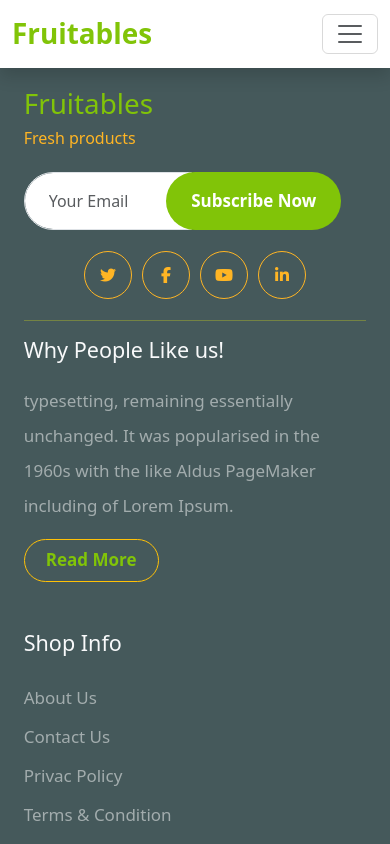
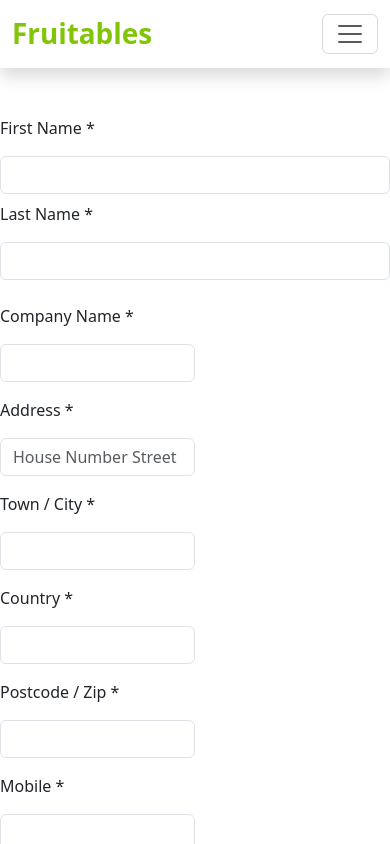
Before and after one commit to ravib7/Fruitable, a React (Vite) app: page /Fruitable/chackout in a window 390 px wide. Built offline with nearby package versions, Linux system fonts and the light colour scheme.

Commit message:
Automatic commit

```diff
--- /dev/null
+++ b/src/components/CheckoutForm.jsx
@@ -0,0 +1,65 @@
+import React from 'react'
+
+const CheckoutForm = () => {
+    return <>
+        <form className='my-5'>
+            <div className="row">
+                <div className="col-md-6 col-lg-3">
+                    <label className="form-label">First Name *</label>
+                    <input type="text" className="form-control my-2" />
+                </div>
+                <div className="col-md-6 col-lg-3">
+                    <label className="form-label">Last Name *</label>
+                    <input type="text" className="form-control my-2" />
+                </div>
+            </div>
+            <div className='my-3'>
+                <label className="form-label">Company Name *</label>
+                <input type="text" className="form-control w-50 my-2" />
+            </div>
+            <div>
+                <label className="form-label">Address *</label>
+                <input type="text" placeholder='House Number Street Name ' className="form-control w-50 my-2" />
+            </div>
+            <div className='my-3'>
+                <label className="form-label">Town / City *</label>
+                <input type="text" className="form-control w-50 my-2" />
+            </div>
+            <div>
+                <label className="form-label">Country *</label>
+                <input type="text" className="form-control w-50 my-2" />
+            </div>
+            <div className='my-3'>
+                <label className="form-label">Postcode / Zip *</label>
+                <input type="text" className="form-control w-50 my-2" />
+            </div>
+            <div>
+                <label className="form-label">Mobile *</label>
+                <input type="text" className="form-control w-50 my-2" />
+            </div>
+            <div className='my-3'>
+                <label className="form-label">Email Address *</label>
+                <input type="text" className="form-control w-50 my-2" />
+            </div>
+            <div class="form-check">
+                <input class="form-check-input" type="checkbox" value="" id="id" />
+                <label class="form-check-label" for="id">
+                    Create an account?
+                </label>
+            </div>
+            <hr className='w-50' />
+            <div class="form-check my-3">
+                <input class="form-check-input" type="checkbox" value="" id="id" />
+                <label class="form-check-label" for="id">
+                    Ship to a different address?
+                </label>
+            </div>
+            <div class="form-floating">
+                <textarea class="form-control w-50" style={{ height: "250px" }}></textarea>
+                <label for="floatingTextarea">Order Notes (Optional)</label>
+            </div>
+        </form>
+    </>
+}
+
+export default CheckoutForm
--- a/src/components/layouts/ContactForm.jsx
+++ b/src/components/ContactForm.jsx
@@ -3,7 +3,7 @@ import { useFormik } from 'formik'
 import * as yup from "yup"
 import clsx from 'clsx'
 import { toast } from "react-toastify"
-import '../../assets/styles/components/ContactForm.css';
+import '../assets/styles/components/ContactForm.css';
 
 const ContactForm = () => {
 
--- a/src/pages/Chackout.jsx
+++ b/src/pages/Chackout.jsx
@@ -1,9 +1,12 @@
 import React from 'react'
 import Layout from '../components/layouts/Layout'
+import CheckoutForm from '../components/CheckoutForm'
 
 const Chackout = () => {
     return <>
-        <Layout></Layout>
+        <Layout>
+            <CheckoutForm />
+        </Layout>
     </>
 }
 
--- a/src/pages/Contact.jsx
+++ b/src/pages/Contact.jsx
@@ -2,7 +2,7 @@ import React from 'react'
 import Layout from '../components/layouts/Layout'
 // import headerImg from '/src/assets/img/cart-page-header-img.jpg'
 import { Link } from 'react-router-dom';
-import ContactForm from '../components/layouts/ContactForm';
+import ContactForm from '../components/ContactForm';
 
 const Contact = () => {
     return <>
```
